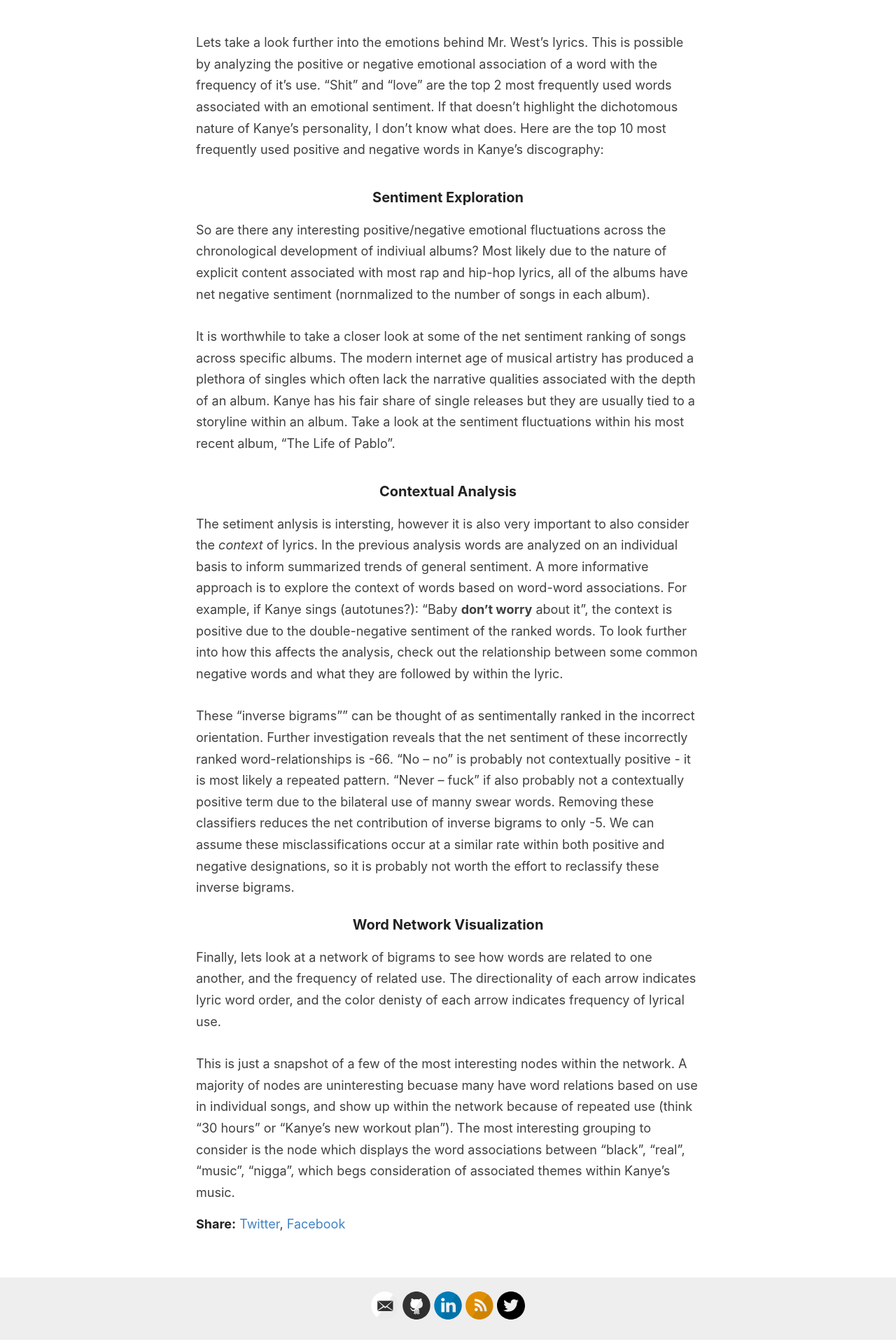
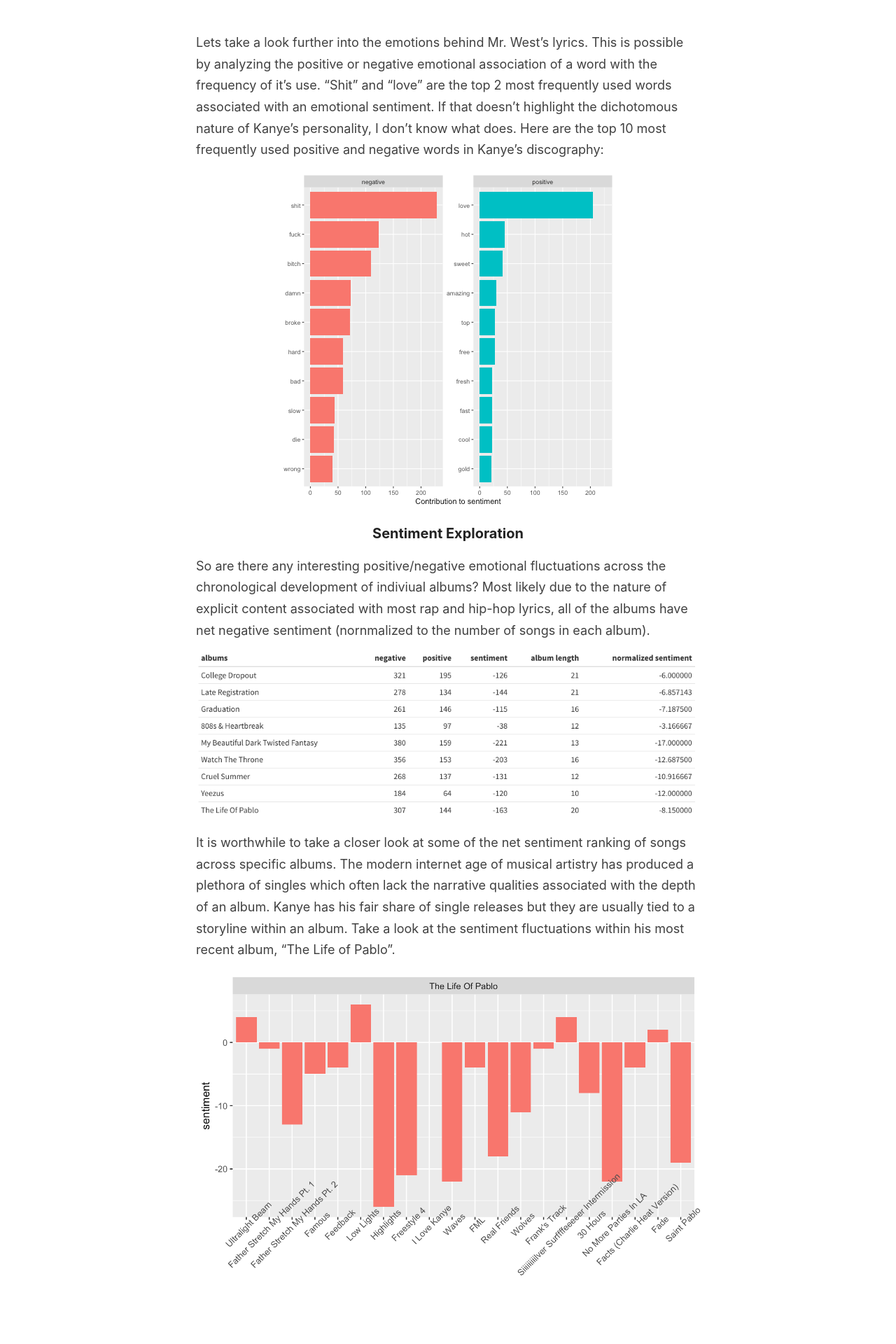
Before and after one commit to wconnell/wconnell.github.io, a Jekyll site: the page built from _posts/2017-06-01-kanye.md, in a window 1280 px wide. Shown: the part 1830-3750 px from the top of the page at 70% size. Built offline with Jekyll 4.4.1, drawn with Linux system fonts in a browser that asks for light colours.

Commit message:
update image paths

```diff
--- a/_posts/2017-06-01-kanye.md
+++ b/_posts/2017-06-01-kanye.md
@@ -16,27 +16,27 @@
 
 Lets take a look further into the emotions behind Mr. West's lyrics. This is possible by analyzing the positive or negative emotional association of a word with the frequency of it's use. "Shit" and "love" are the top 2 most frequently used words associated with an emotional sentiment. If that doesn't highlight the dichotomous nature of Kanye's personality, I don't know what does. Here are the top 10 most frequently used positive and negative words in Kanye's discography:
 
-![](../kanye_figs/discography_neg_pos_freq.png)
+![](../images/kanye_figs/discography_neg_pos_freq.png)
 
 ### Sentiment Exploration
 So are there any interesting positive/negative emotional fluctuations across the chronological development of indiviual albums? Most likely due to the nature of explicit content associated with most rap and hip-hop lyrics, all of the albums have net negative sentiment (nornmalized to the number of songs in each album).
 
-![](../kanye_figs/freq-table.png)
+![](../images/kanye_figs/freq-table.png)
 
 It is worthwhile to take a closer look at some of the net sentiment ranking of songs across specific albums. The modern internet age of musical artistry has produced a plethora of singles which often lack the narrative qualities associated with the depth of an album. Kanye has his fair share of single releases but they are usually tied to a storyline within an album. Take a look at the sentiment fluctuations within his most recent album, "The Life of Pablo".
 
-![](../kanye_figs/Pablo-kanye.png)
+![](../images/kanye_figs/Pablo-kanye.png)
 
 ### Contextual Analysis
 The setiment anlysis is intersting, however it is also very important to also consider the *context* of lyrics. In the previous analysis words are analyzed on an individual basis to inform summarized trends of general sentiment. A more informative approach is to explore the context of words based on word-word associations. For example, if Kanye sings (autotunes?): "Baby **don't worry** about it", the context is positive due to the double-negative sentiment of the ranked words. To look further into how this affects the analysis, check out the relationship between some common negative words and what they are followed by within the lyric.
 
-![](../kanye_figs/bigrams-kanye.png)
+![](../images/kanye_figs/bigrams-kanye.png)
 
 These "inverse bigrams"" can be thought of as sentimentally ranked in the incorrect orientation. Further investigation reveals that the net sentiment of these incorrectly ranked word-relationships is -66. "No -- no" is probably not contextually positive - it is most likely a repeated pattern. "Never -- fuck" if also probably not a contextually positive term due to the bilateral use of manny swear words. Removing these classifiers reduces the net contribution of inverse bigrams to only -5. We can assume these misclassifications occur at a similar rate within both positive and negative designations, so it is probably not worth the effort to reclassify these inverse bigrams.
 
 ### Word Network Visualization
 Finally, lets look at a network of bigrams to see how words are related to one another, and the frequency of related use. The directionality of each arrow indicates lyric word order, and the color denisty of each arrow indicates frequency of lyrical use.
 
-![](../kanye_figs/bigram.node3.png)
+![](../images/kanye_figs/bigram.node3.png)
 
 This is just a snapshot of a few of the most interesting nodes within the network. A majority of nodes are uninteresting becuase many have word relations based on use in individual songs, and show up within the network because of repeated use (think "30 hours" or "Kanye's new workout plan"). The most interesting grouping to consider is the node which displays the word associations between "black", "real", "music", "nigga", which begs consideration of associated themes within Kanye's music.
```
